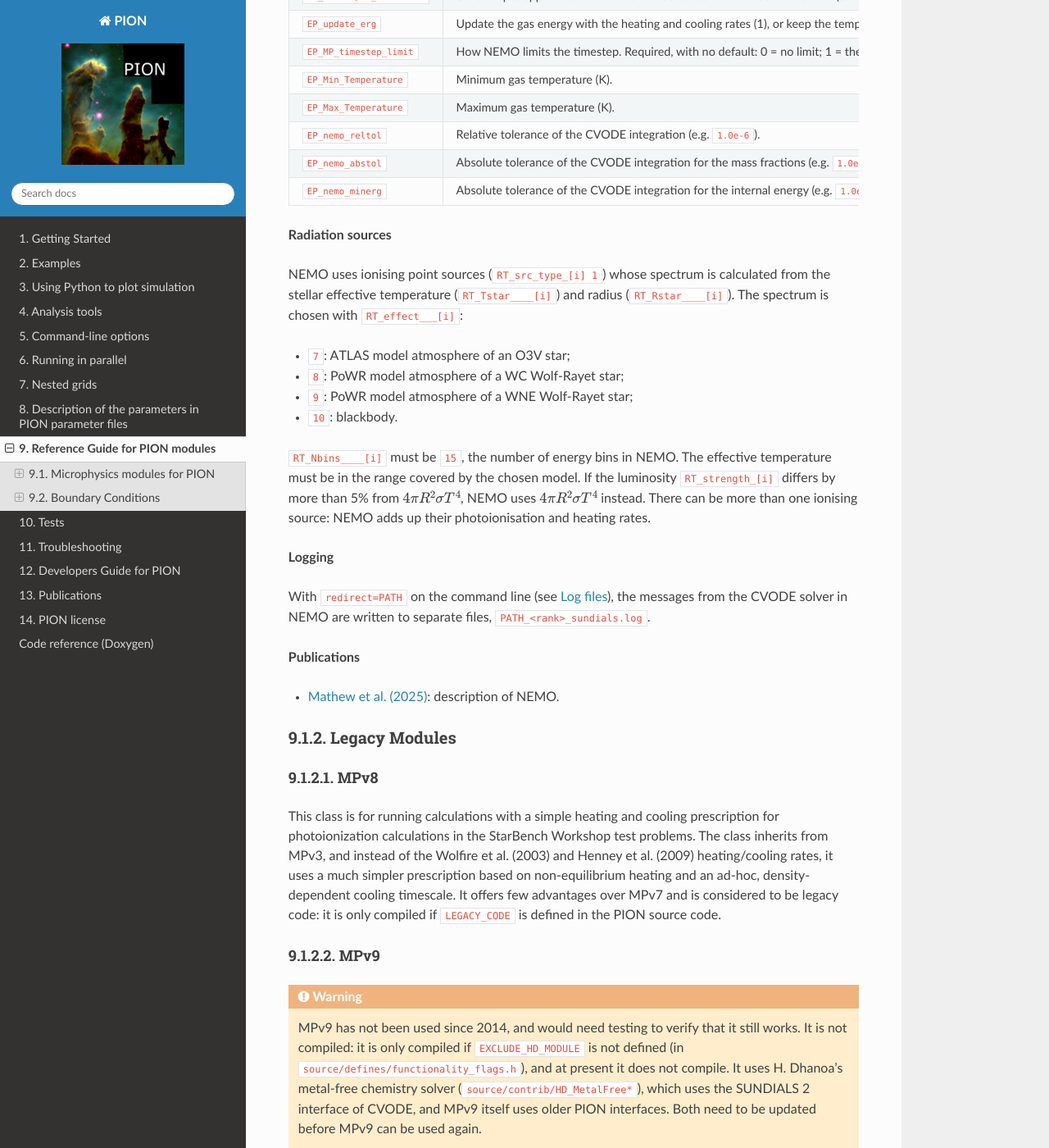
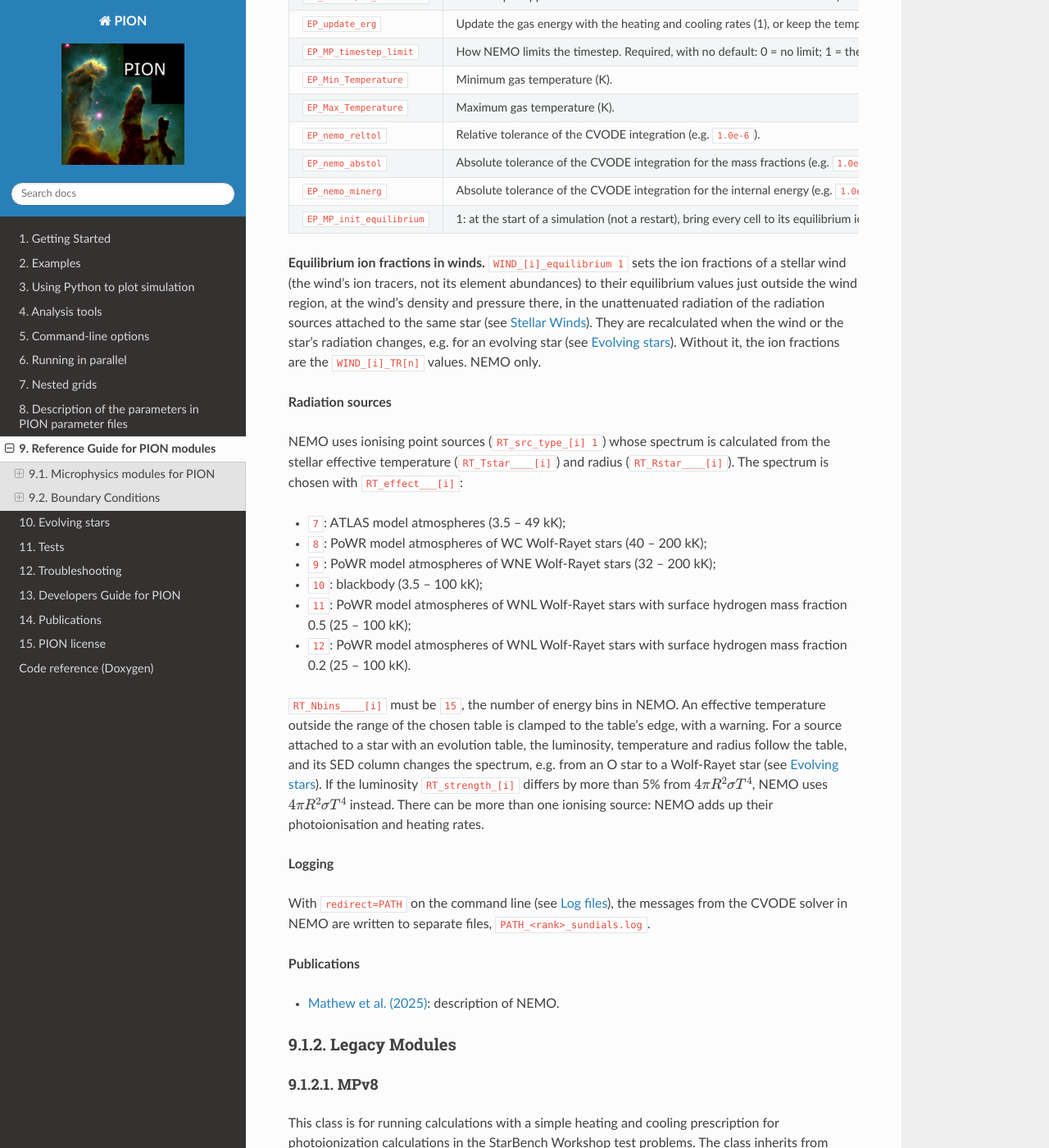
Before and after one commit to jmackey-astro/pion-docs, a Sphinx documentation site: the page built from docs/modules.rst, in a window 1280 px wide and 1400 px high, scrolled down 6683 px. Shown: the whole window at 82% size. Built offline with Sphinx 7.4.7 and the Read the Docs theme 3.1.0, drawn with Linux system fonts in a browser that asks for light colours.

Commit message:
Evolving stars: evolution tables, SED switching, timestep limits, mesa2pion.py
- New page evolving_stars.rst: STAR_<n>_evo_* parameters, the table
  format and interpolation, what winds and radiation sources (MPv3, NEMO)
  take from it, SED switching, the timestep limits (star events, wind
  speed), the deprecated RT_EVO_FILE_<k> / WIND_<k>_evofile, and making a
  table from MESA with tools/stellar-evolution/mesa2pion.py.
- parameter-file.rst: links to the new page; RT_EVO_FILE_<k> and
  WIND_<k>_evofile deprecated, WIND_<k>_updatefreq not used;
  WIND_<k>_equilibrium.
- modules.rst (NEMO): SED types 11 and 12 and the Teff ranges, clamping;
  EP_MP_init_equilibrium and WIND_<k>_equilibrium.
- dev_winds.inc: evolving winds through class stellar_evolution; wind
  cells are not in the CFL condition, calc_wind_dt() limits the timestep.

```diff
--- a/docs/index.rst
+++ b/docs/index.rst
@@ -29,6 +29,7 @@ Guide
   nested_grid.rst
   parameter-file.rst
   modules.rst
+  evolving_stars.rst
   tests.rst
   troubleshooting.rst
   developers_guide.rst
--- a/docs/modules.rst
+++ b/docs/modules.rst
@@ -394,7 +394,23 @@ Parameter                      Effect
                                fractions (e.g. ``1.0e-12``).
 ``EP_nemo_minerg``             Absolute tolerance of the CVODE integration for the
                                internal energy (e.g. ``1.0e-20``).
+``EP_MP_init_equilibrium``     1: at the start of a simulation (not a restart), bring
+                               every cell to its equilibrium ionisation in the radiation
+                               field, at fixed pressure, alternating with ray-tracing
+                               until no ion fraction changes by more than 1e-5 (the
+                               first pass is optically thin).  Default 0.  NEMO only
+                               (NEMO 1.6 or later).
 =============================  ===========================================================
+
+**Equilibrium ion fractions in winds.**
+``WIND_[i]_equilibrium 1`` sets the ion fractions of a stellar wind
+(the wind's ion tracers, not its element abundances) to their equilibrium
+values just outside the wind region, at the wind's density and pressure
+there, in the unattenuated radiation of the radiation sources attached to
+the same star (see :ref:`parameter-winds`).  They are recalculated when
+the wind or the star's radiation changes, e.g. for an evolving star
+(see :ref:`evolving-stars`).  Without it, the ion fractions are the
+``WIND_[i]_TR[n]`` values.  NEMO only.
 
 **Radiation sources**
 
@@ -403,14 +419,22 @@ is calculated from the stellar effective temperature (``RT_Tstar____[i]``)
 and radius (``RT_Rstar____[i]``). The spectrum is chosen with
 ``RT_effect___[i]``:
 
--  ``7``: ATLAS model atmosphere of an O3V star;
--  ``8``: PoWR model atmosphere of a WC Wolf-Rayet star;
--  ``9``: PoWR model atmosphere of a WNE Wolf-Rayet star;
--  ``10``: blackbody.
+-  ``7``: ATLAS model atmospheres (3.5 – 49 kK);
+-  ``8``: PoWR model atmospheres of WC Wolf-Rayet stars (40 – 200 kK);
+-  ``9``: PoWR model atmospheres of WNE Wolf-Rayet stars (32 – 200 kK);
+-  ``10``: blackbody (3.5 – 100 kK);
+-  ``11``: PoWR model atmospheres of WNL Wolf-Rayet stars with surface
+   hydrogen mass fraction 0.5 (25 – 100 kK);
+-  ``12``: PoWR model atmospheres of WNL Wolf-Rayet stars with surface
+   hydrogen mass fraction 0.2 (25 – 100 kK).
 
 ``RT_Nbins____[i]`` must be ``15``, the number of energy bins in NEMO.
-The effective temperature must be in the range covered by the chosen
-model. If the luminosity ``RT_strength_[i]`` differs by more than 5% from
+An effective temperature outside the range of the chosen table is
+clamped to the table's edge, with a warning.
+For a source attached to a star with an evolution table, the luminosity,
+temperature and radius follow the table, and its SED column changes the
+spectrum, e.g. from an O star to a Wolf-Rayet star
+(see :ref:`evolving-stars`). If the luminosity ``RT_strength_[i]`` differs by more than 5% from
 :math:`4\pi R^2\sigma T^4`, NEMO uses :math:`4\pi R^2\sigma T^4` instead.
 There can be more than one ionising source: NEMO adds up their
 photoionisation and heating rates.
```
Also changed, not shown: TODO.md (+5 -0 lines), docs/dev_winds.inc (+5 -11 lines), docs/evolving_stars.rst (added, +217 -0 lines), docs/parameter-file.rst (+27 -13 lines).
